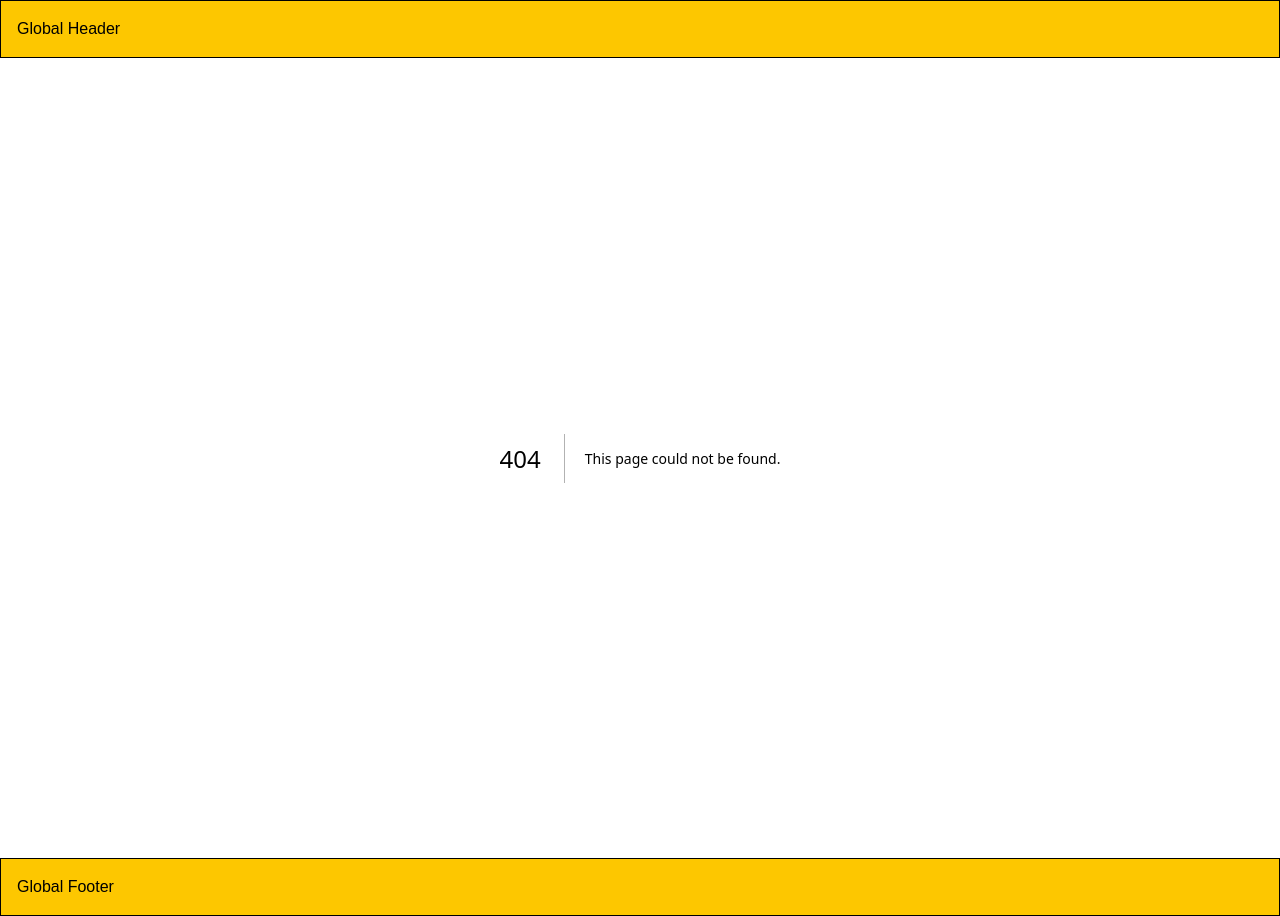
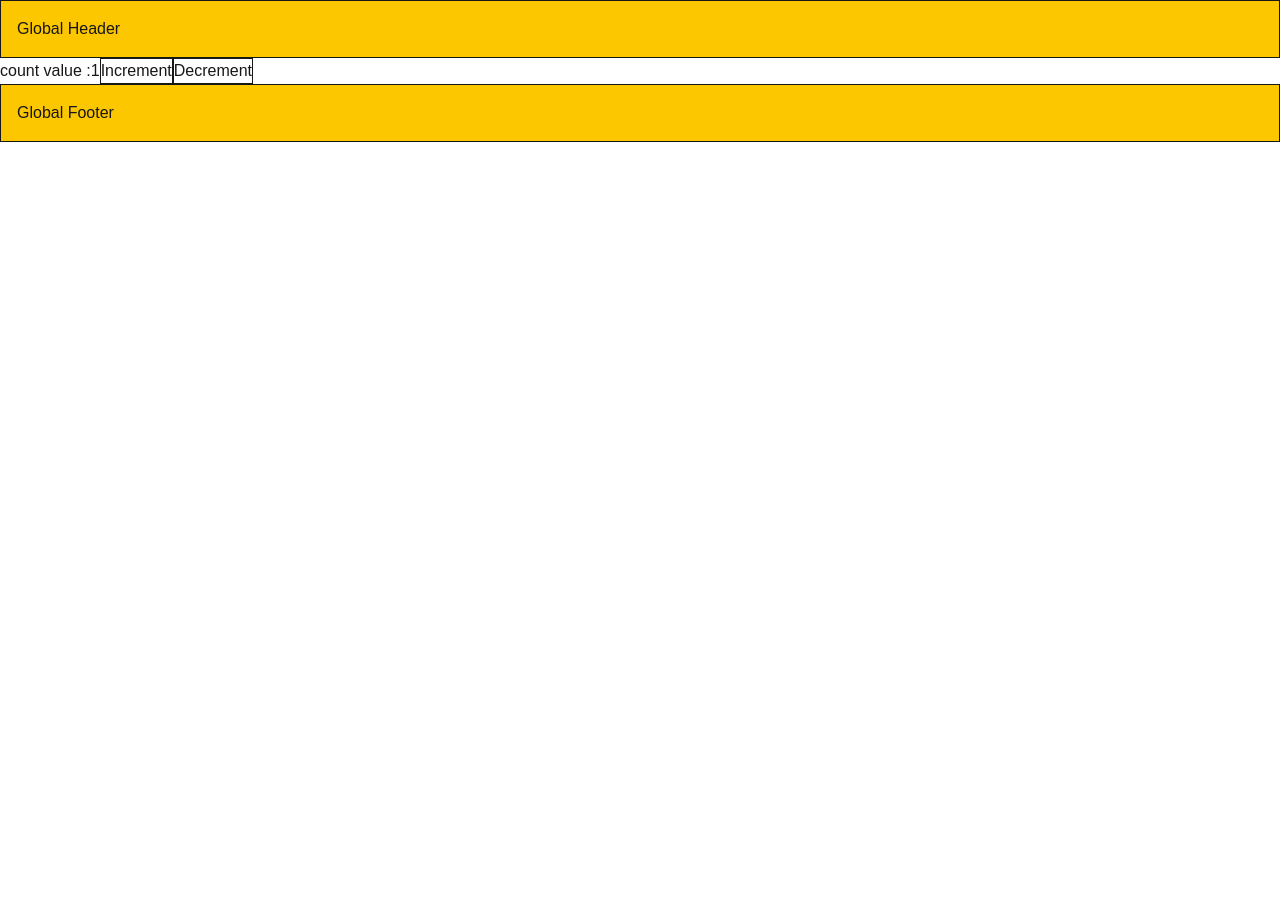
Before and after one commit to Visnusah/frontend_nextjs, a Next.js app: page /example/state in a window 1280 px wide. Before the commit this address had no page. After the commit the page ends 800 px from the top, so only its background shows below. Built offline with nearby package versions, Linux system fonts and the light colour scheme.

Commit message:
learn useState useEffect with example

```diff
--- /dev/null
+++ b/src/app/example/state/page.tsx
@@ -0,0 +1,44 @@
+"use client"; // important (if state/hook is used) ->
+import { useState, useEffect } from "react";
+
+export default function Page() {
+    const [count, setCount] = useState(1);
+    // count -> variable, setCount -> setter, (1) -> default value
+    const handleDecrement = () => {
+        setCount(count - 1);
+    }
+
+    useEffect(
+        ()=>{
+            alert("Page started")
+        }, // function
+        [] // dependencies( if empty, runs once when page loads)s
+    );
+
+    useEffect(()=>{
+        alert("count value change: " + count)
+    },
+    [count]
+);
+
+
+    return (
+        <div>
+            <div>
+                count value :{ count}
+                <button
+                className="border"
+                onClick={()=>{setCount(count+1)}}
+                >
+                    Increment
+                </button>
+                <button
+                className="border"
+                onClick={handleDecrement}
+                >
+                    Decrement
+                </button>
+            </div>
+        </div>
+    );
+}
```
